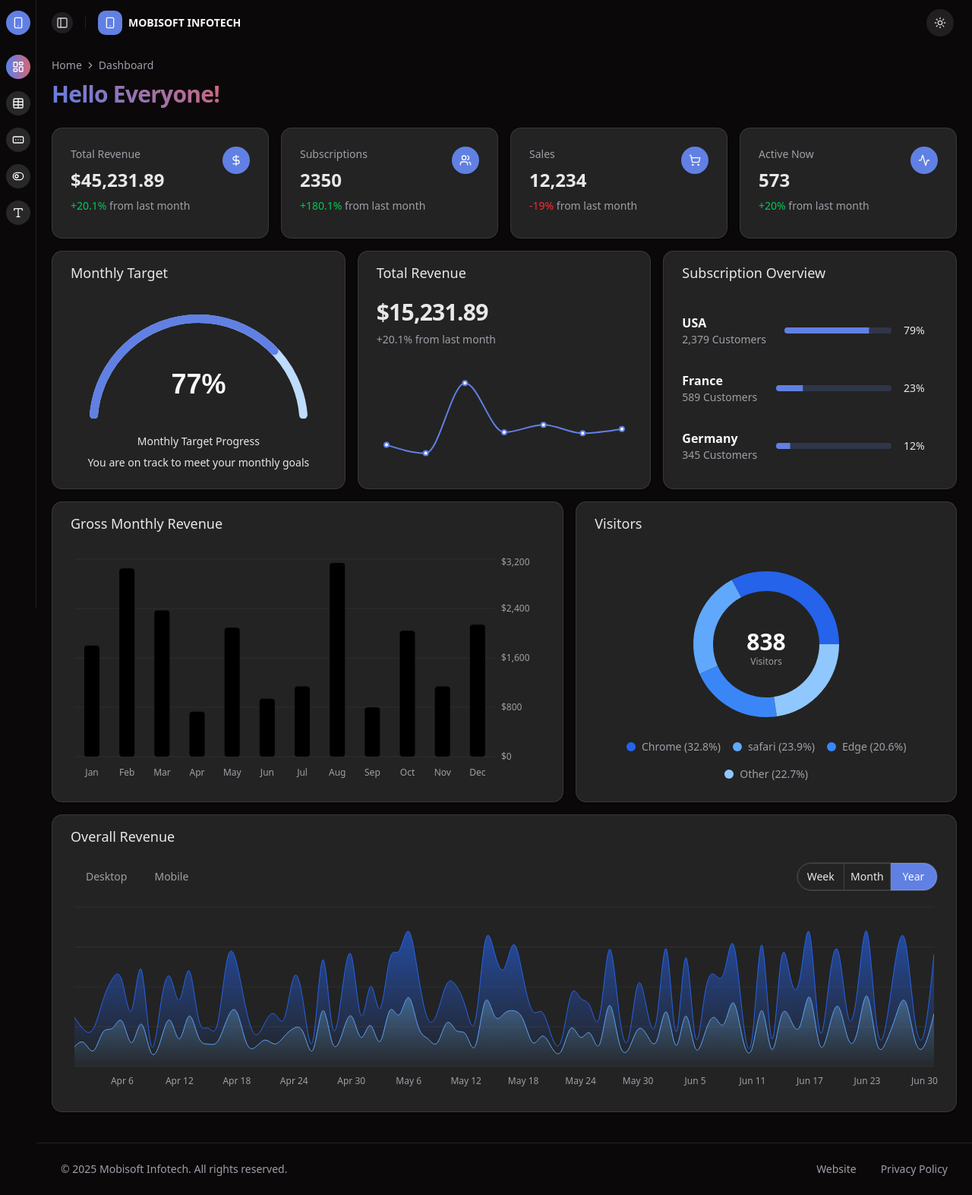
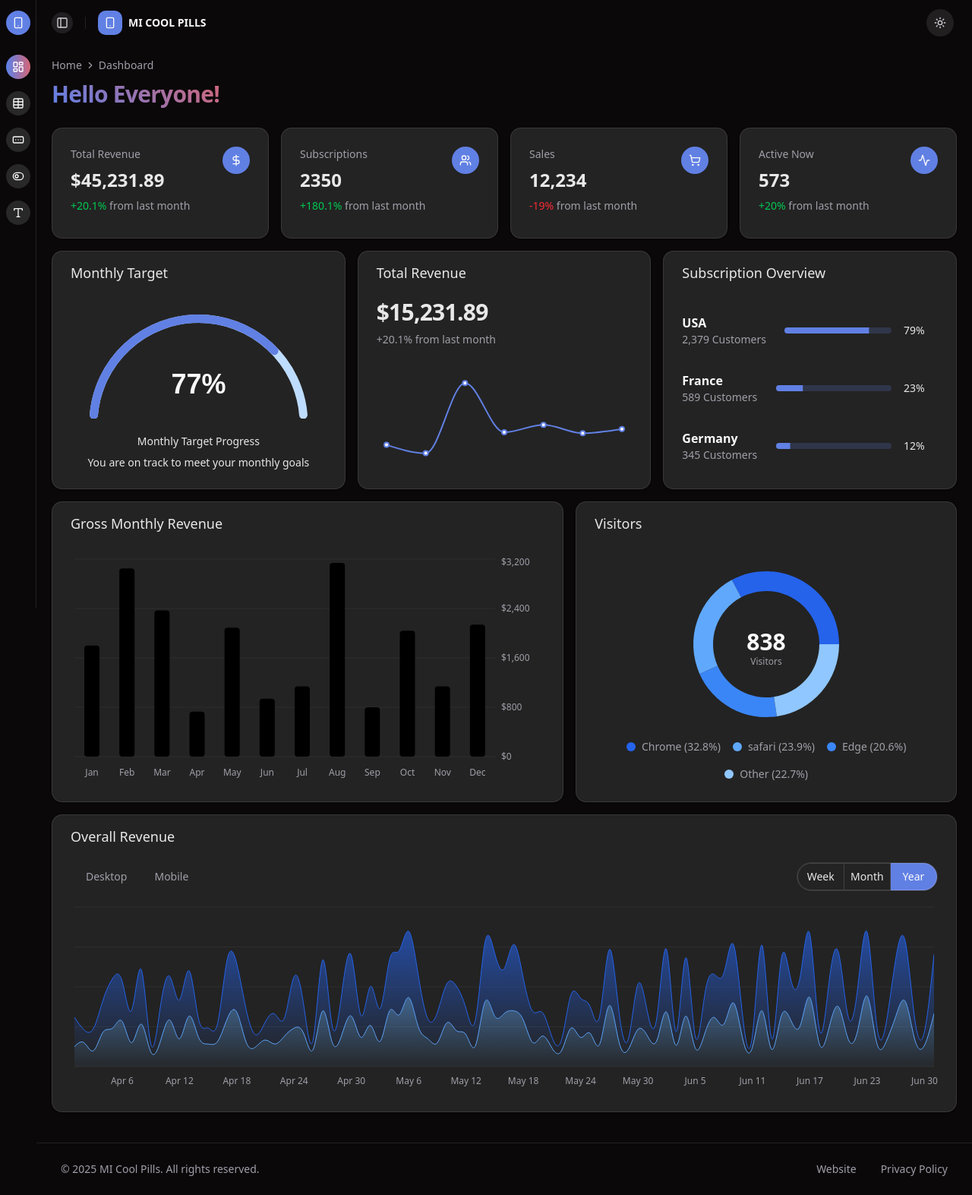
Before and after one commit to innocent1105/ui-design, a React (Vite) app: page / in a window 1280 px wide. Shown: the whole page at 76% size. Built offline with nearby package versions, Linux system fonts and the light colour scheme.

Commit message:
Updated the app name

```diff
--- a/src/components/layout/AppFooter.tsx
+++ b/src/components/layout/AppFooter.tsx
@@ -26,7 +26,7 @@ const AppFooter: React.FC = () => {
 				<div className="flex flex-col-reverse items-center justify-between gap-8 md:flex-row">
 					<div className="text-center md:text-left">
 						<p className="text-muted-foreground text-sm">
-							© {currentYear} Mobisoft Infotech. All rights reserved.
+							© {currentYear} MI Cool Pills. All rights reserved.
 						</p>
 					</div>
 					<div className="flex items-center gap-8">
--- a/src/layout/AppHeader.tsx
+++ b/src/layout/AppHeader.tsx
@@ -16,7 +16,7 @@ const AppHeader: React.FC = () => {
 						<Smartphone className="size-4" />
 					</div>
 					<div className="grid text-sm leading-tight">
-						<span className="truncate font-semibold">MOBISOFT INFOTECH</span>
+						<span className="truncate font-semibold">MI COOL PILLS</span>
 					</div>
 				</div>
 			</div>
--- a/src/layout/AppSidebar.tsx
+++ b/src/layout/AppSidebar.tsx
@@ -78,7 +78,7 @@ export function AppSidebar({ ...props }: React.ComponentProps<typeof Sidebar>) {
 							<Smartphone className="size-4" />
 						</div>
 						<div className="grid flex-1 text-left text-sm leading-tight">
-							<span className="truncate font-semibold">MOBISOFT INFOTECH</span>
+							<span className="truncate font-semibold">MI COOL PILLS</span>
 						</div>
 					</SidebarMenuButton>
 				</SidebarMenu>
```
